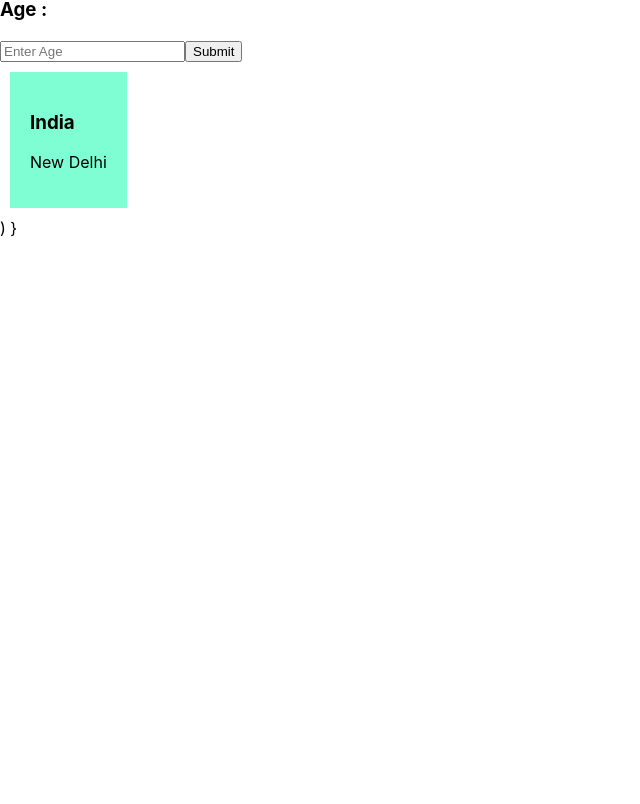
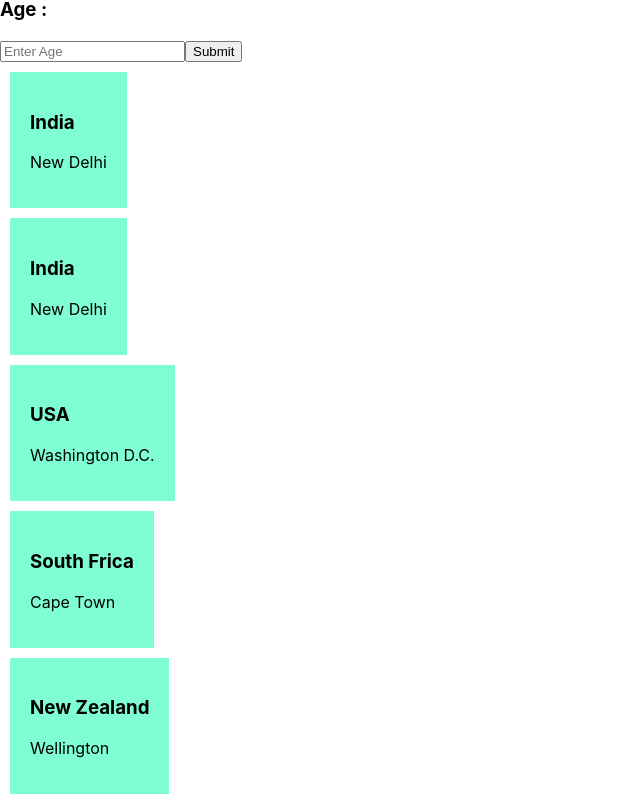
Before and after one commit to AshwinUbare/Study_ReactJS, a React (Create React App) app: page / in a window 1280 px wide. Shown: the part 831-1635 px from the top of the page, without its empty margins (0-640 px from the left). Before the commit the page ends 1069 px from the top, so only its background shows below. Built offline with nearby package versions, Linux system fonts and the light colour scheme.

Commit message:
3rd_commit

```diff
--- a/src/App.js
+++ b/src/App.js
@@ -30,10 +30,10 @@ function App() {
    let [age, setAge]= useState();
 
    let countries = [
-       {name: "India",capital:"New Delhi"},
-       {name: "USA",captial:"Washington D.C."},
-       {name: "South Frica",capital:"Cape Town"},
-       {name: "New zealand",captial:"Wellington"}
+       {name:"India",capital:"New Delhi"},
+       {name:"USA",capital:"Washington D.C."},
+       {name:"South Frica",capital:"Cape Town"},
+       {name:"New Zealand",capital:"Wellington"}
    ]
 
   return (
@@ -76,14 +76,24 @@ function App() {
           }}>Submit</button>
 
 
+         {/* Iterating array manually */}
          <div className='data'>
           <h3>{countries[0].name}</h3>
           <p>{countries[0].capital}</p>
          </div>
 
+
+         {/* Iterating array by using loop */}
          {
-               countries.map((country)=>{})
-                //  return
+             //writing in '{}' are JS
+               countries.map((country)=>{     // map is iterate as mush time as a size of array (countries) i.e 4-time
+                 return(
+                  // writing in '()' is JSX and writing in '{}' are JS
+                    <div className='data'>
+                        <h3>{country.name}</h3>
+                        <p>{country.capital}</p>
+                    </div>
+               )
               })
          }
 
```
